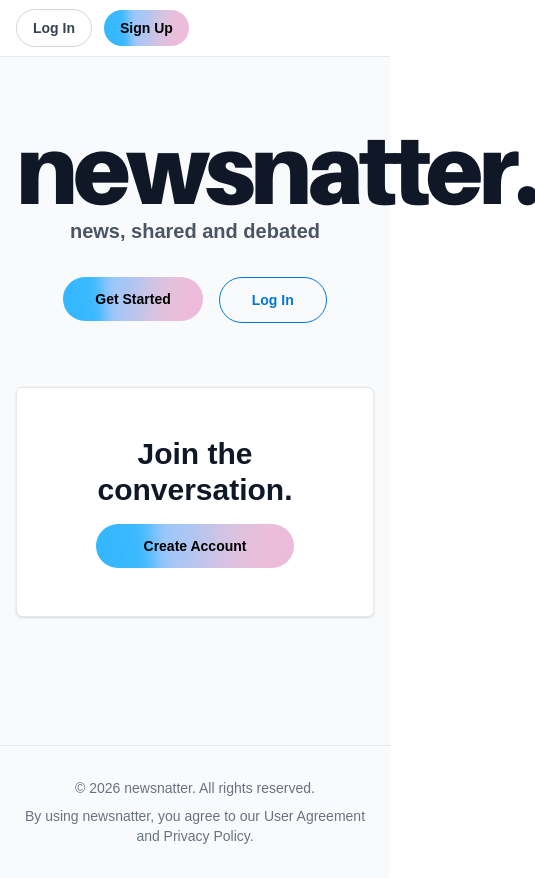
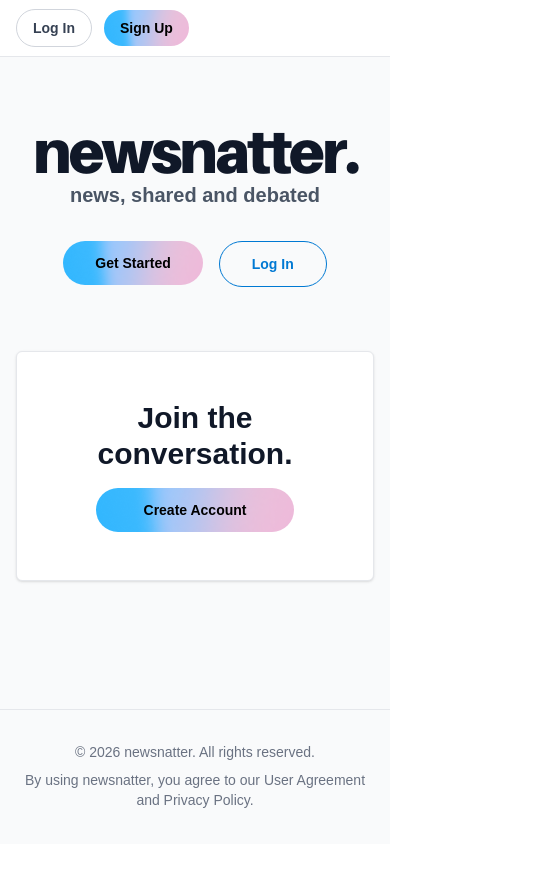
Before and after one commit to MurtazaKhan-101/hyper-thread, a Next.js app in the folder frontend/: page / in a window 390 px wide. Shown: the whole page, 535 px wide, since content can reach past the window. After the commit the page ends 844 px from the top, so only its background shows below. Built offline with nearby package versions, Linux system fonts and the light colour scheme; no server answers.

Commit message:
responsiveness fixed on home screen

```diff
--- a/frontend/src/app/page.js
+++ b/frontend/src/app/page.js
@@ -59,7 +59,7 @@ export default function Home() {
         <div className="text-center mb-16">
           <div className="flex-col justify-center mb-8">
             <h2
-              className={`${aileronBlack.className} tracking-tighter text-8xl font-bold text-gray-900 dark:text-gray-100`}
+              className={`${aileronBlack.className} tracking-tighter text-6xl sm:text-8xl font-bold text-gray-900 dark:text-gray-100`}
             >
               newsnatter.
             </h2>
```
